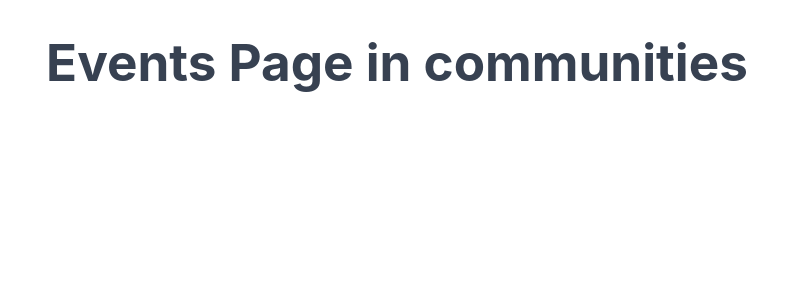
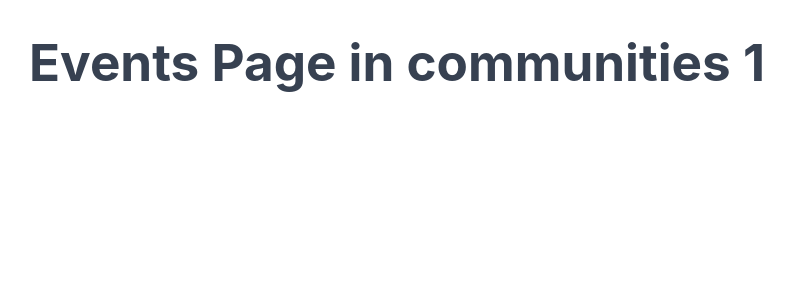
Before and after one commit to Adam-Belkadi/GDG-hack-2025, a React (Vite) app in the folder frontend/: page /Communities/1/Events in a window 1280 px wide. Shown: the top 300 px of the page, without its empty margins (243-1036 px from the left). Built offline with nearby package versions, Linux system fonts and the light colour scheme.

Commit message:
Front Struct 2.0

```diff
--- a/frontend/src/App.jsx
+++ b/frontend/src/App.jsx
@@ -20,11 +20,11 @@ function App() {
           <Route path="Auth/LogIn" element={<LogInPage />} />
           <Route path="Auth/SignUp" element={<SignUp />} />
           <Route path="Events" element={<Events />} />
-          <Route path='Communties' element={<Communities></Communities>}></Route>
+          <Route path='Communities' element={<Communities></Communities>}></Route>
           <Route path='Ranking' element={<Ranking></Ranking>}></Route>
-          <Route path="Communities/:id/Posts" element={<PostsInC />} />
-          <Route path="Communities/:id/Events" element={<EventsInC />} />
-          <Route path="Communities/:id/Ranking" element={<RankingInC />} />
+          <Route path="Communities/:communityId/Posts" element={<PostsInC />} />
+          <Route path="Communities/:communityId/Events" element={<EventsInC />} />
+          <Route path="Communities/:communityId/Ranking" element={<RankingInC />} />
 
         </Route>
       </Routes>
--- a/frontend/src/pages/Communities/Events/Page.jsx
+++ b/frontend/src/pages/Communities/Events/Page.jsx
@@ -1,4 +1,6 @@
-export default function EventsInC({communityId}){
+import { useParams } from "react-router-dom";
+export default function EventsInC(){
+    const { communityId } = useParams();
     return(
         <>
             <h1>Events Page in communities {communityId}</h1>
--- a/frontend/src/pages/Communities/Posts/Page.jsx
+++ b/frontend/src/pages/Communities/Posts/Page.jsx
@@ -1,4 +1,6 @@
-export default function PostsInC({communityId}){
+import { useParams } from "react-router-dom";
+export default function PostsInC(){
+    const { communityId } = useParams();
     return(
         <>
             <h1>Posts Page in communities {communityId}</h1>
--- a/frontend/src/pages/Communities/Ranking/Page.jsx
+++ b/frontend/src/pages/Communities/Ranking/Page.jsx
@@ -1,4 +1,7 @@
-export default function RankingInC({communityId}){
+import { useParams } from "react-router-dom";
+
+export default function RankingInC(){
+    const { communityId } = useParams();
     return(
         <>
             <h1>Ranking Page in communities {communityId}</h1>
```
